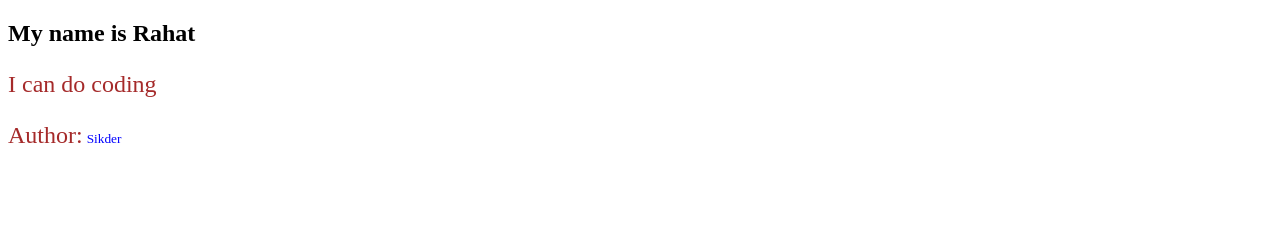
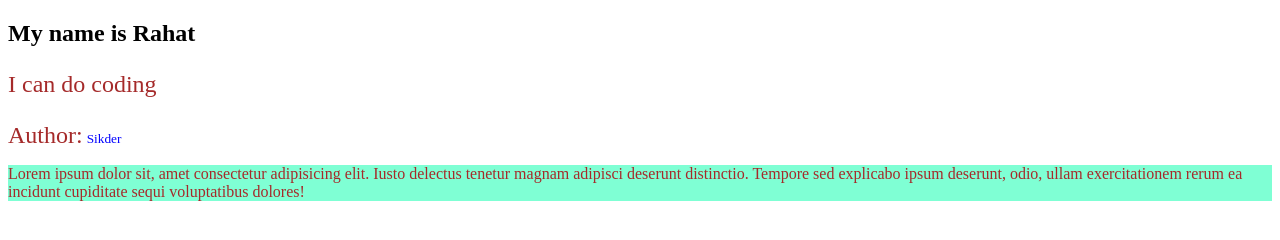
Before and after one commit to rahatsikz/git-module, a plain HTML site: page index.html in a window 1280 px wide. Drawn offline with Linux system fonts and the light colour scheme.

Commit message:
new text

```diff
--- a/css/style.css
+++ b/css/style.css
@@ -8,3 +8,7 @@ small {
 #test {
   display: inline;
 }
+#lorem {
+  font-size: 16px;
+  background-color: aquamarine;
+}
--- a/index.html
+++ b/index.html
@@ -12,5 +12,11 @@
     <p>I can do coding</p>
     <p id="test">Author:</p>
     <small>Sikder</small>
+    <p id="lorem">
+      Lorem ipsum dolor sit, amet consectetur adipisicing elit. Iusto delectus
+      tenetur magnam adipisci deserunt distinctio. Tempore sed explicabo ipsum
+      deserunt, odio, ullam exercitationem rerum ea incidunt cupiditate sequi
+      voluptatibus dolores!
+    </p>
   </body>
 </html>
```
